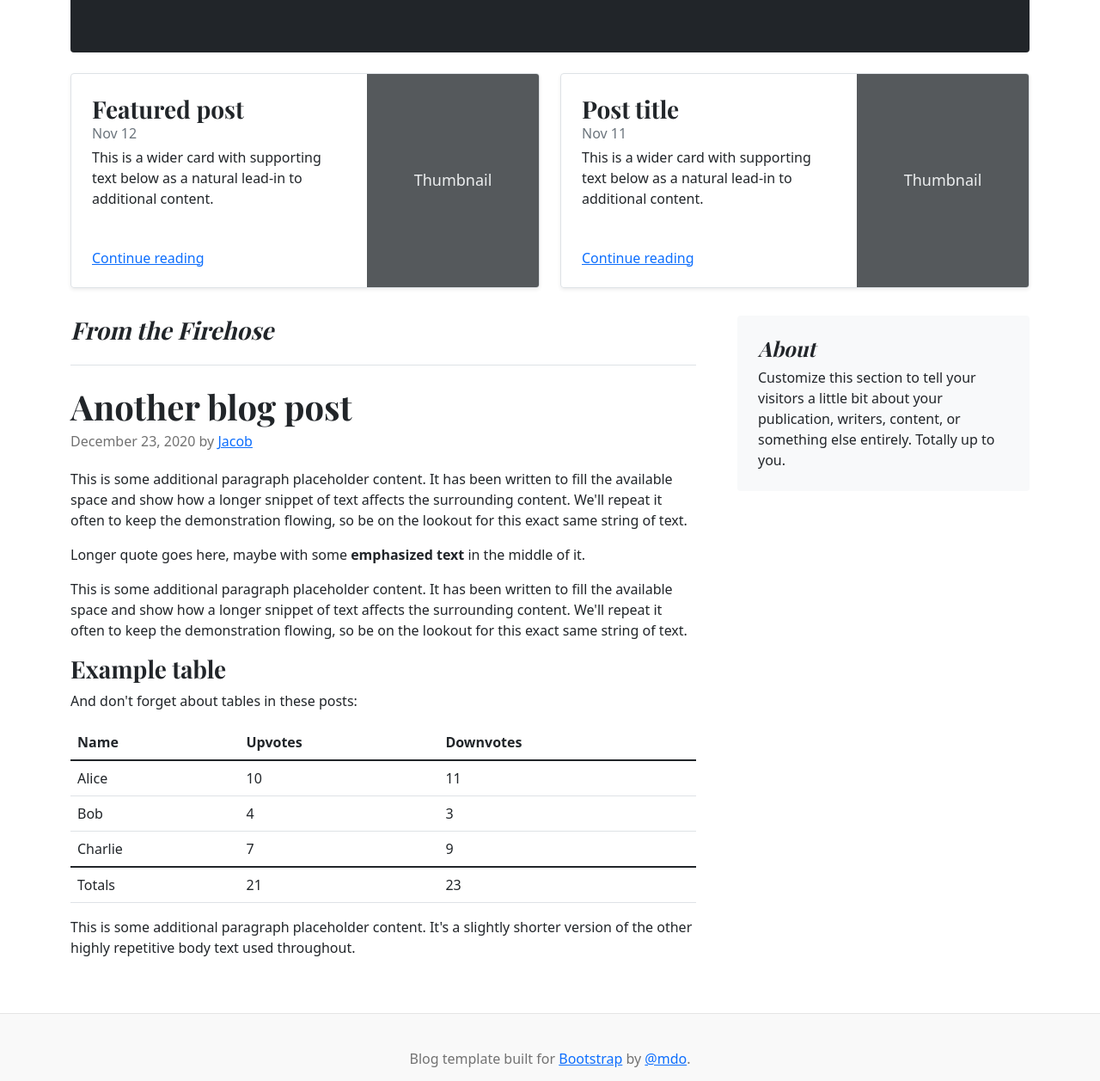
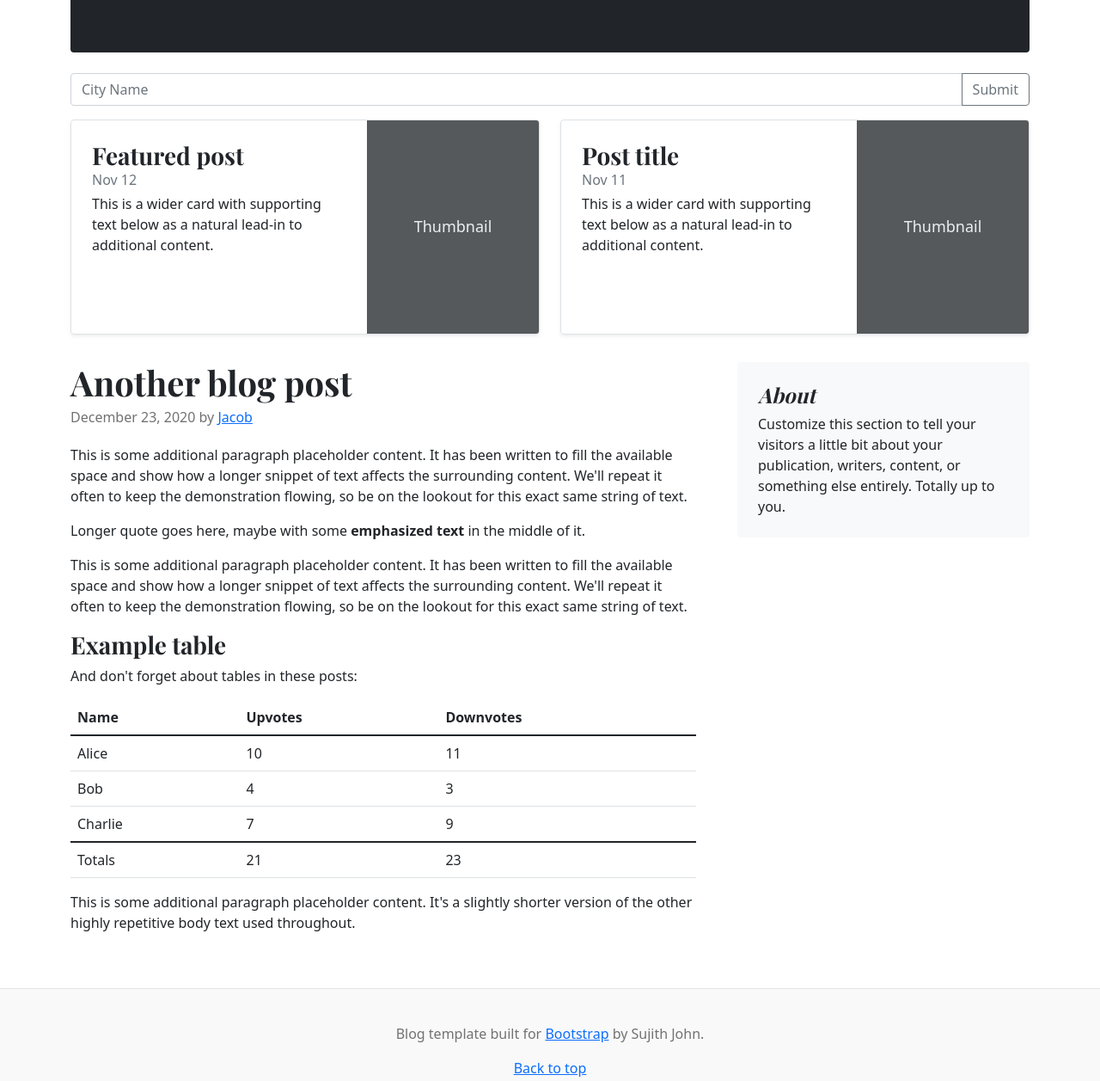
Before and after one commit to john2893/wheretoeat, a plain HTML site: page index.html in a window 1280 px wide. Shown: the part 215-1472 px from the top of the page at 86% size. Drawn offline with nearby package versions, Linux system fonts and the light colour scheme.

Commit message:
Add somemore changes

```diff
--- a/index.html
+++ b/index.html
@@ -49,6 +49,11 @@
 
     </div>
   </div>
+  <!-- Example single danger button -->
+  <div class="input-group mb-3">
+    <input type="text" class="form-control" placeholder="City Name" aria-label="City Name" aria-describedby="button-addon2">
+    <button class="btn btn-outline-secondary" type="button" id="button-addon2">Submit</button>
+  </div>
 
   <div class="row mb-2">
     <div class="col-md-6">
@@ -58,7 +63,7 @@
           <h3 class="mb-0">Featured post</h3>
           <div class="mb-1 text-muted">Nov 12</div>
           <p class="card-text mb-auto">This is a wider card with supporting text below as a natural lead-in to additional content.</p>
-          <a href="#" class="stretched-link">Continue reading</a>
+
         </div>
         <div class="col-auto d-none d-lg-block">
           <svg class="bd-placeholder-img" width="200" height="250" xmlns="http://www.w3.org/2000/svg" role="img" aria-label="Placeholder: Thumbnail" preserveAspectRatio="xMidYMid slice" focusable="false"><title>Placeholder</title><rect width="100%" height="100%" fill="#55595c"/><text x="50%" y="50%" fill="#eceeef" dy=".3em">Thumbnail</text></svg>
@@ -73,11 +78,10 @@
           <h3 class="mb-0">Post title</h3>
           <div class="mb-1 text-muted">Nov 11</div>
           <p class="mb-auto">This is a wider card with supporting text below as a natural lead-in to additional content.</p>
-          <a href="#" class="stretched-link">Continue reading</a>
+
         </div>
         <div class="col-auto d-none d-lg-block">
           <svg class="bd-placeholder-img" width="200" height="250" xmlns="http://www.w3.org/2000/svg" role="img" aria-label="Placeholder: Thumbnail" preserveAspectRatio="xMidYMid slice" focusable="false"><title>Placeholder</title><rect width="100%" height="100%" fill="#55595c"/><text x="50%" y="50%" fill="#eceeef" dy=".3em">Thumbnail</text></svg>
-
         </div>
       </div>
     </div>
@@ -85,11 +89,6 @@
 
   <div class="row g-5">
     <div class="col-md-8">
-      <h3 class="pb-4 mb-4 fst-italic border-bottom">
-        From the Firehose
-      </h3>
-
-
 
       <article class="blog-post">
         <h2 class="blog-post-title">Another blog post</h2>
@@ -141,17 +140,12 @@
 
 
     </div>
-
     <div class="col-md-4">
       <div class="position-sticky" style="top: 2rem;">
         <div class="p-4 mb-3 bg-light rounded">
           <h4 class="fst-italic">About</h4>
           <p class="mb-0">Customize this section to tell your visitors a little bit about your publication, writers, content, or something else entirely. Totally up to you.</p>
         </div>
-
-
-
-
       </div>
     </div>
   </div>
@@ -159,7 +153,7 @@
 </main>
 
 <footer class="blog-footer">
-  <p>Blog template built for <a href="https://getbootstrap.com/">Bootstrap</a> by <a href="https://twitter.com/mdo">@mdo</a>.</p>
+  <p>Blog template built for <a href="https://getbootstrap.com/">Bootstrap</a> by Sujith John</a>.</p>
   <p>
     <a href="#">Back to top</a>
   </p>
```
